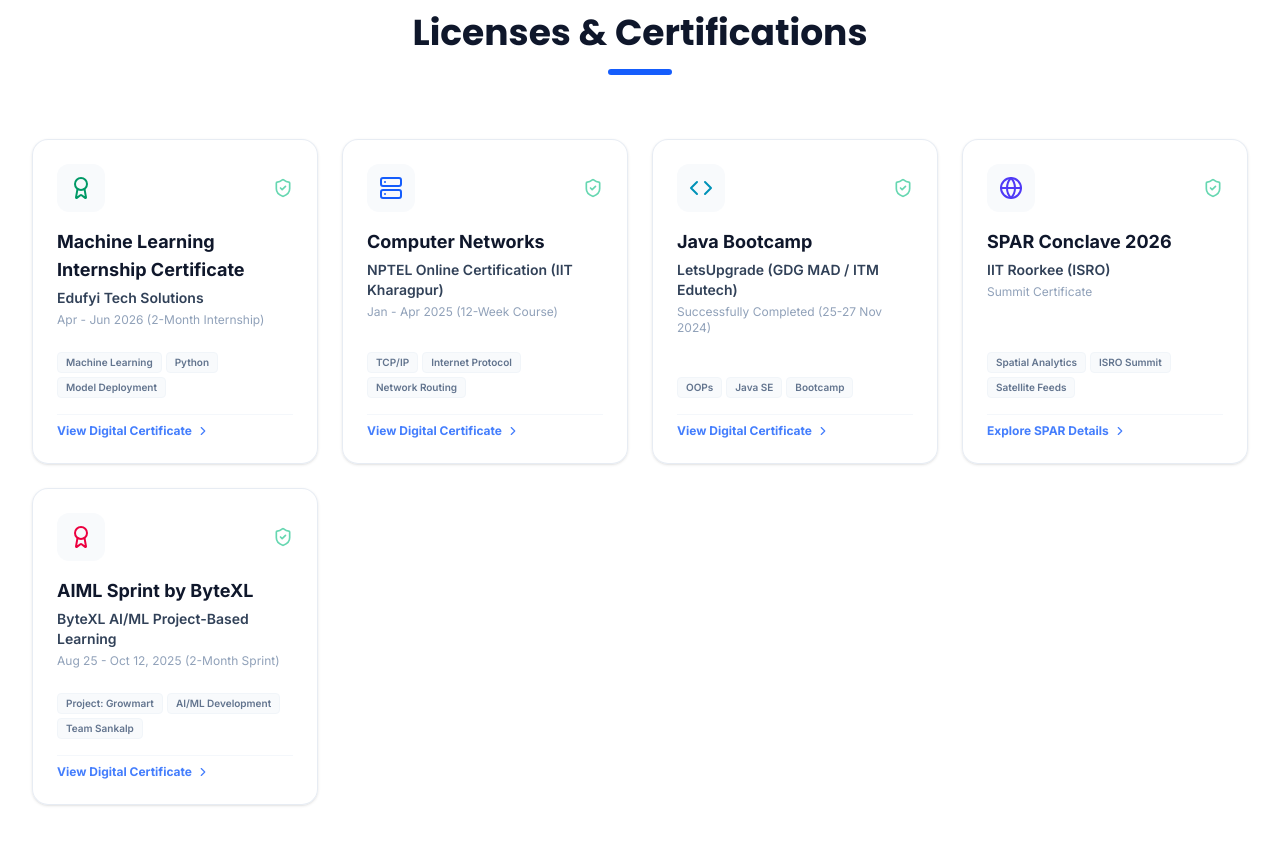
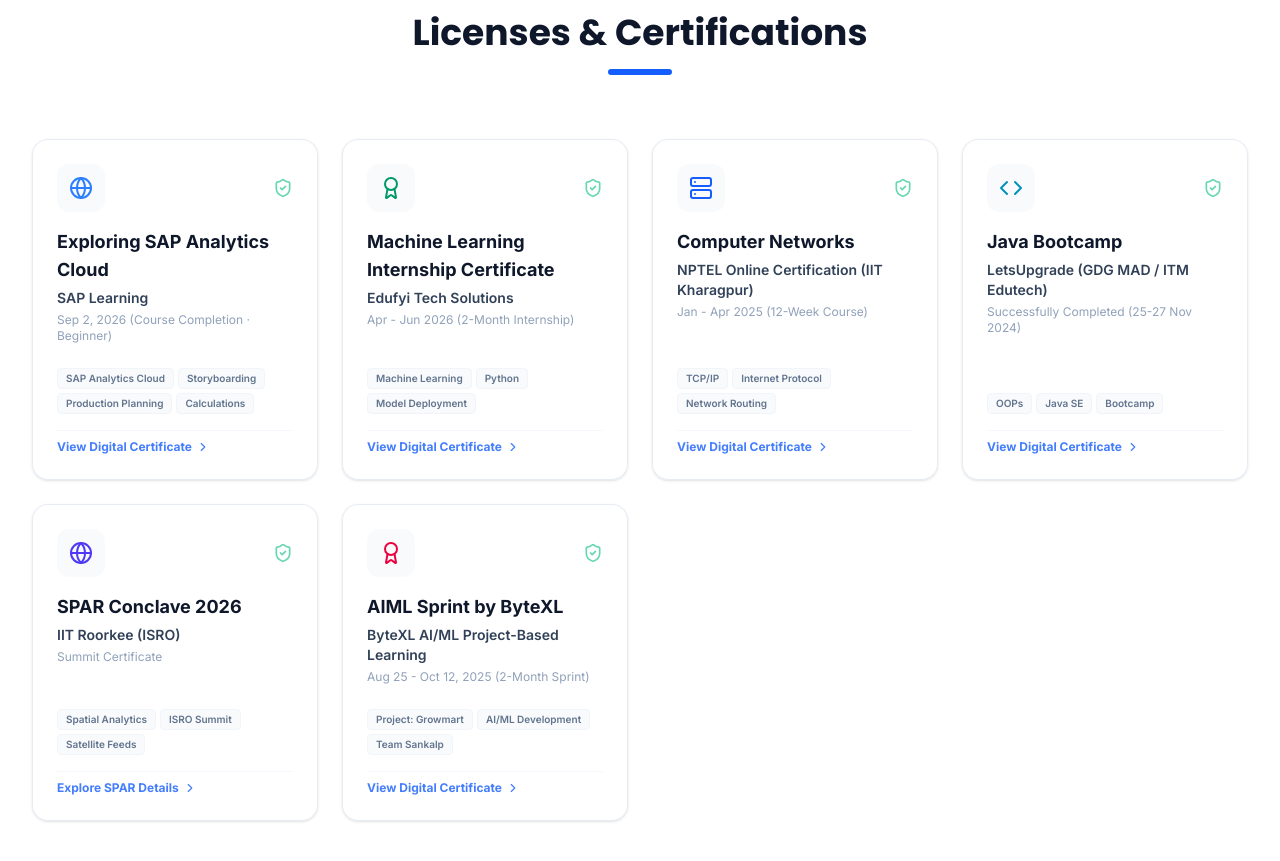
Before and after one commit to alubillijyaneswarrao-creator/portfolio, a React (Vite) app: page / in a window 1280 px wide. Shown: the part 7100-7961 px from the top of the page. Built offline with nearby package versions, Linux system fonts and the light colour scheme.

Commit message:
Add SAP Analytics Cloud badge to Certifications section

```diff
--- a/src/components/Certifications.tsx
+++ b/src/components/Certifications.tsx
@@ -19,6 +19,14 @@ interface CertificationsProps {
 export const Certifications: React.FC<CertificationsProps> = ({ setView }) => {
   const certifications: Certificate[] = [
     {
+      title: 'Exploring SAP Analytics Cloud',
+      issuer: 'SAP Learning',
+      date: 'Sep 2, 2026 (Course Completion · Beginner)',
+      icon: <Globe className="w-6 h-6 text-blue-500 dark:text-blue-400" />,
+      tags: ['SAP Analytics Cloud', 'Storyboarding', 'Production Planning', 'Calculations'],
+      link: 'https://badger.learning.sap.com/verify/xavud-fufah-vosug-huhyh-cohus'
+    },
+    {
       title: 'Machine Learning Internship Certificate',
       issuer: 'Edufyi Tech Solutions',
       date: 'Apr - Jun 2026 (2-Month Internship)',
@@ -26,6 +34,7 @@ export const Certifications: React.FC<CertificationsProps> = ({ setView }) => {
       tags: ['Machine Learning', 'Python', 'Model Deployment'],
       link: '/certificates/edufy_ml_internship.pdf'
     },
+
     {
       title: 'Computer Networks',
       issuer: 'NPTEL Online Certification (IIT Kharagpur)',
```
